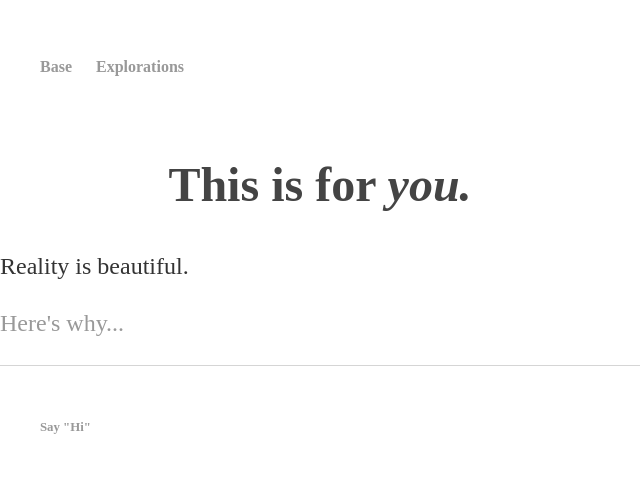
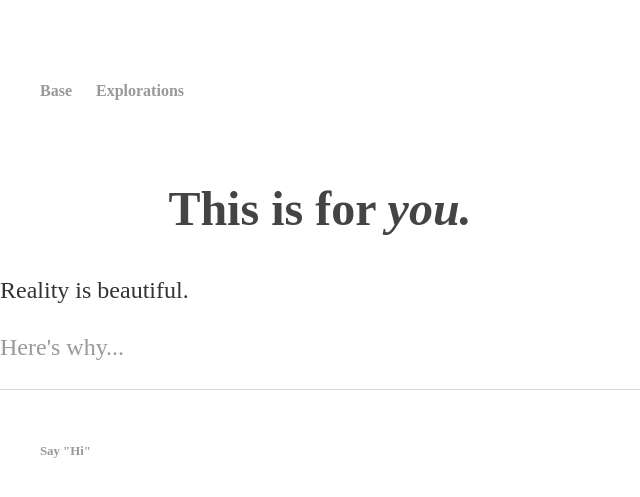
Before and after one commit to ray-dorai/ray-dorai.github.io, a Jekyll site: the page built from index.html, in a window 1280 px wide. Shown: the top 497 px of the page, without its empty margins (0-640 px from the left). Built offline with Jekyll 4.4.1, drawn with Linux system fonts in a browser that asks for light colours.

Commit message:
Update main.css

```diff
--- a/css/main.css
+++ b/css/main.css
@@ -1,6 +1,6 @@
 
 body {
-    margin: 0 auto;
+    margin: 40px auto;
     font-family: 'Fjord One', serif;
     max-width: 60% content-box;
     line-height: 1.4;
```
